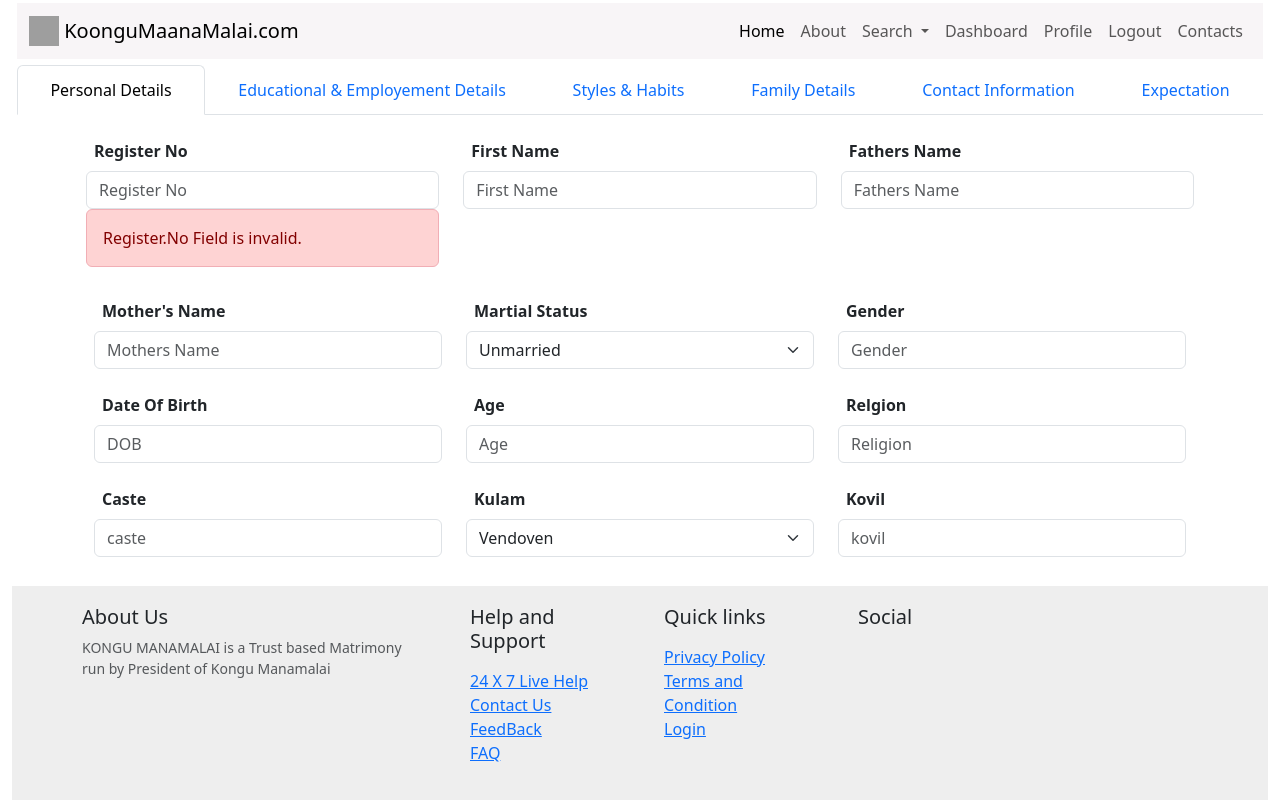
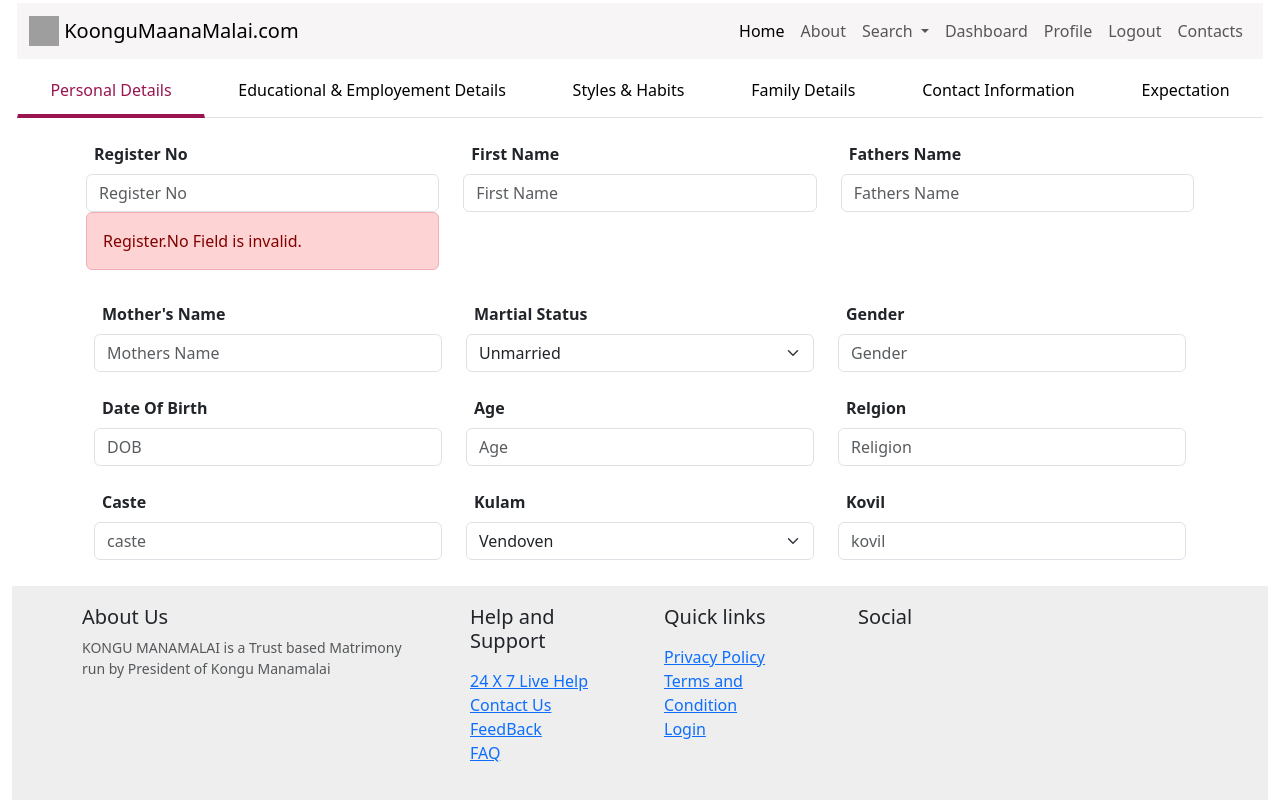
Before and after one commit to Narayanan-Ganesan/matrimonyUI, an Angular app: page /main in a window 1280 px wide. Built offline with nearby package versions, Linux system fonts and the light colour scheme; grey boxes are pictures that could not be loaded.

Commit message:
Nabar
Adding Styles to navbar

```diff
--- a/src/app/user-information/user-information.component.less
+++ b/src/app/user-information/user-information.component.less
@@ -12,3 +12,24 @@
     padding: 1rem;
     margin-bottom: 1rem;
   }
+
+
+  .nav-tabs .nav-link.active {
+    border-color: transparent;
+    background-color: #fff !important;
+    color: #9a1550 !important;
+    border-bottom: 4px solid #9a1550 !important
+}
+
+.nav-link:hover {
+    border: none
+}
+.nav-link:focus {
+    outline: none
+}
+
+.nav-fill .nav-item .nav-link,
+.nav-justified .nav-item .nav-link {
+    width: 100%;
+    color: #000
+}
```
